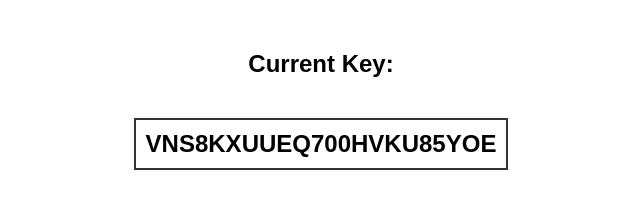
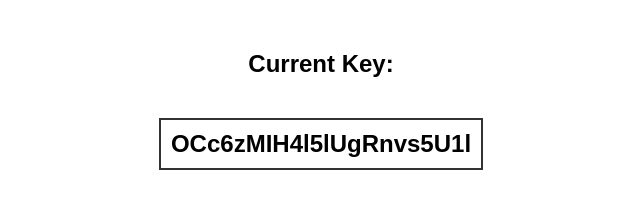
Before and after one commit to Pedro0239485y7/KeySystem, a plain HTML site: page index.html in a window 1280 px wide. Shown: the whole page, without its empty margins (319-959 px from the left). Drawn offline with Linux system fonts and the light colour scheme.

Commit message:
Update index.html

```diff
--- a/index.html
+++ b/index.html
@@ -27,11 +27,11 @@
 
     <script>
         const keys = [
-            "VNS8KXUUEQ700HVKU85YOE",
-            "B3ZIV7F0SEM54YPGU4UIX4",
-            "QPPBWJ6ETLC2E4FL3UUN4J",
-            "D1WAWMJYMQDSDNNWH2B933",
-            "ZLGNIXMWEJQCVP9B8IUGF9"
+            "OCc6zMIH4l5lUgRnvs5U1l",
+            "rrZMTLSAw6WbX5elblHCHy",
+            "mtR6JxhlpPZtTrxc7c4kga",
+            "PzBPtxOAwY8A2Qfd4PCzEO",
+            "frDnIlU8aH6xxsgxC8AMLs"
         ];
 
         let currentIndex = 0;
```
